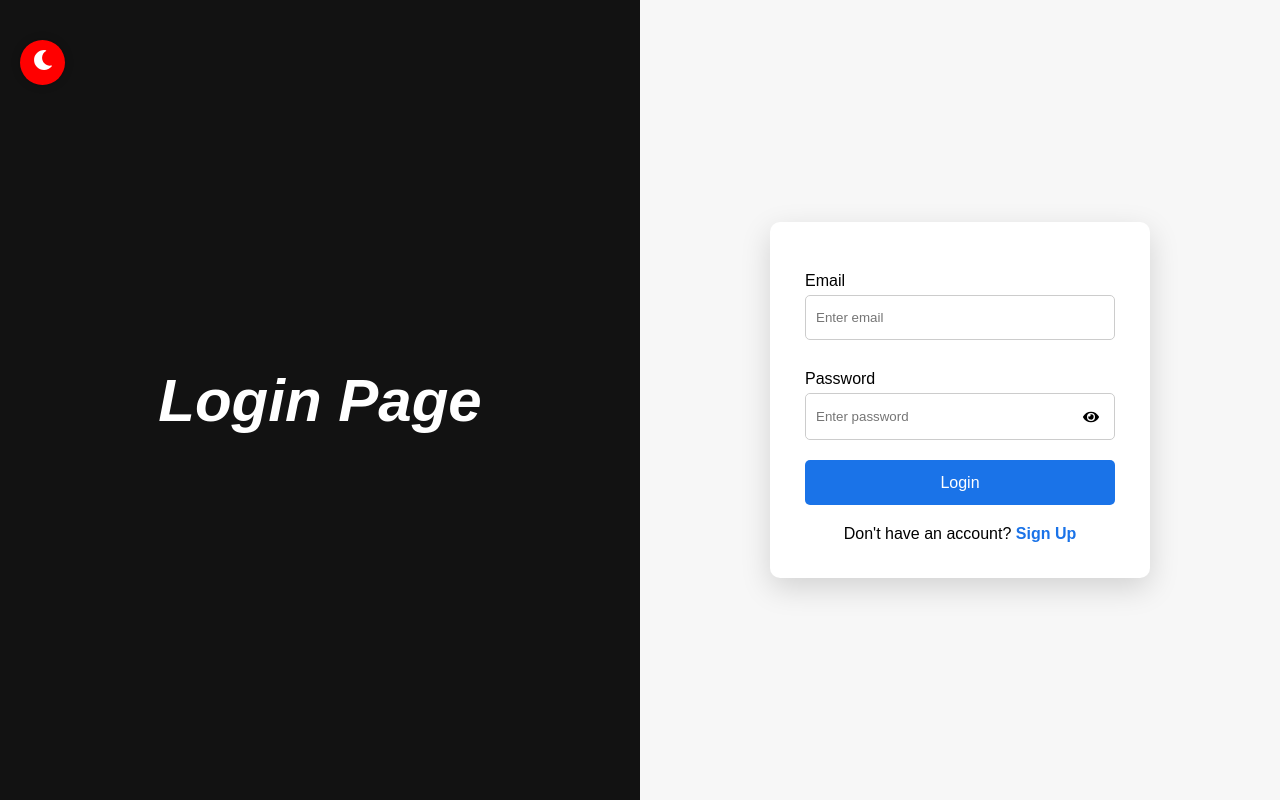
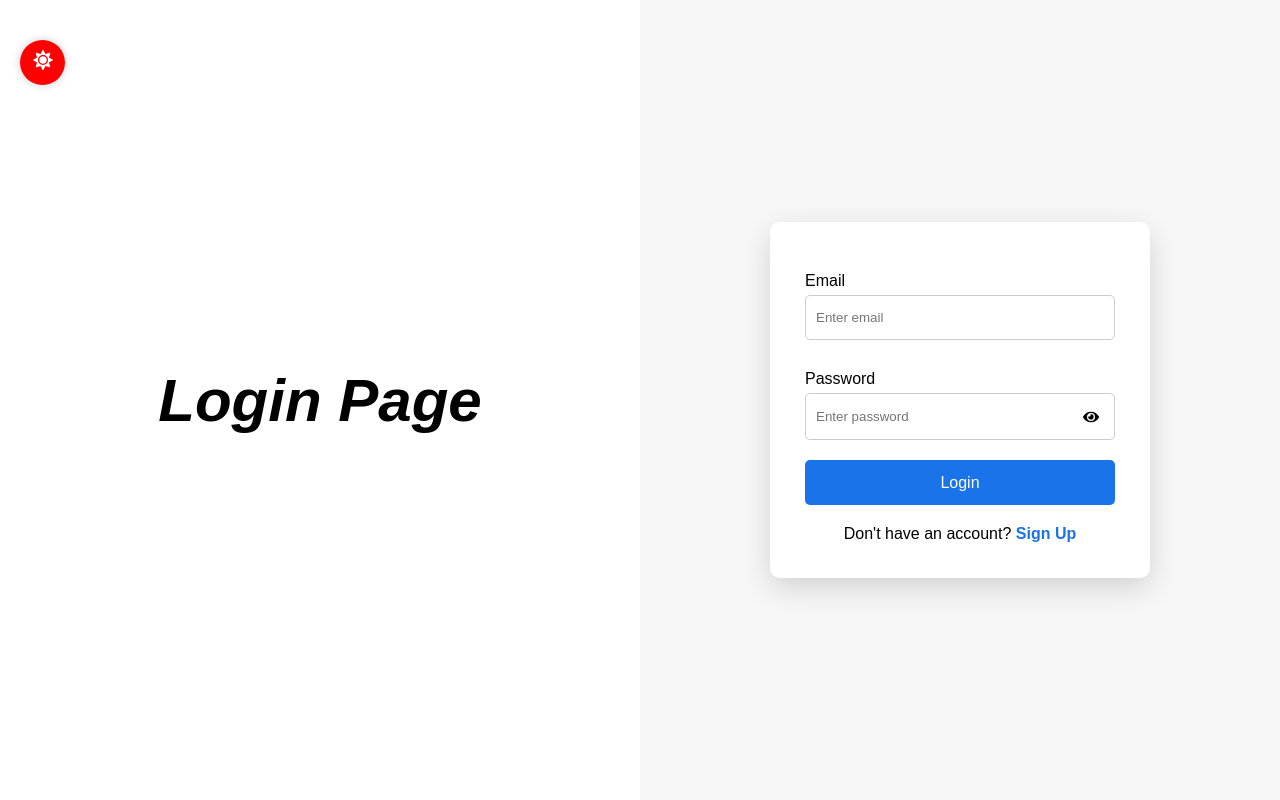
Before and after one commit to selvakumarramesh/E_M_S, a React app in the folder Frontend/: page / in a window 1280 px wide. Built offline with nearby package versions, Linux system fonts and the light colour scheme; the HTML template or start-up script is replaced by a standard one.

Commit message:
changes done in the toogle button of login/signup

```diff
--- a/Frontend/src/Components/Login.jsx
+++ b/Frontend/src/Components/Login.jsx
@@ -62,7 +62,7 @@ function Login() {
         className="theme-toggle"
         onClick={() => setDarkMode(!darkMode)}
       >
-        {darkMode ? <FaSun /> : <FaMoon />}
+        {darkMode ? <FaMoon /> :<FaSun />}
       </button>
 
 
--- a/Frontend/src/Components/Registration.jsx
+++ b/Frontend/src/Components/Registration.jsx
@@ -51,7 +51,7 @@ function Registration() {
         className="theme-toggle"
         onClick={() => setDarkMode(!darkMode)}
       >
-        {darkMode ? <FaSun /> : <FaMoon />}
+        {darkMode ? <FaMoon /> :<FaSun />}
       </button>
       <div className="left">
 
--- a/Frontend/src/Components/login.css
+++ b/Frontend/src/Components/login.css
@@ -12,14 +12,14 @@ height:100vh;
 
 .left{
 width:50%;
-background-color: #121212;
+
 display:flex;
 justify-content:center;
 align-items:center;
 }
 
 .left-content{
-color:white;
+color:black;
 }
 
 .left-content h2{
```
